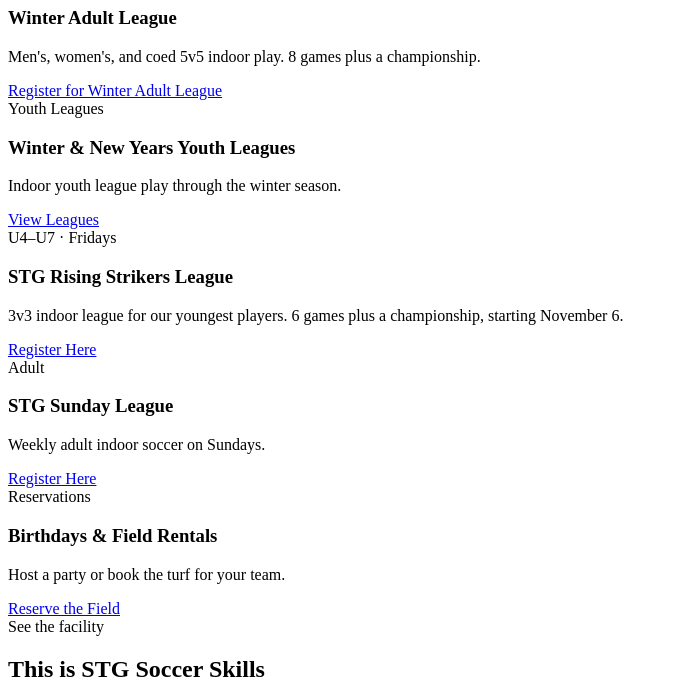
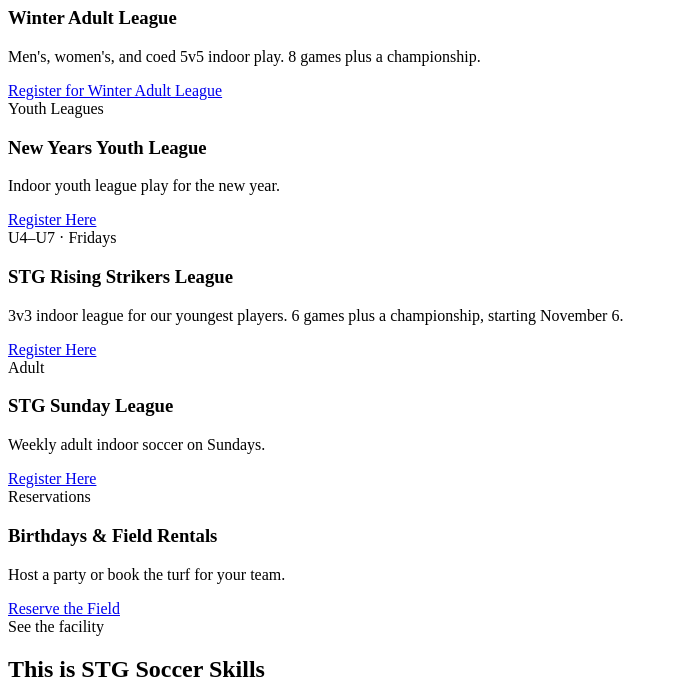
Before and after one commit to STG-Soccer-Skills/website, a plain HTML site: page src/pages/index.html in a window 1280 px wide. Shown: the part 1440-2139 px from the top of the page, without its empty margins (0-674 px from the left). Drawn offline with Linux system fonts and the light colour scheme.

Commit message:
Point the home leagues card at the New Years Youth League.
Winter Youth League registration is closed, so the Get on the field card now covers the New Years league only.

Co-authored-by: boaflow <boaflow@users.noreply.github.com>

```diff
--- a/src/pages/index.html
+++ b/src/pages/index.html
@@ -53,9 +53,9 @@
       </article>
       <article class="card">
         <div class="tag">Youth Leagues</div>
-        <h3>Winter &amp; New Years Youth Leagues</h3>
-        <p>Indoor youth league play through the winter season.</p>
-        <a class="btn btn-navy" href="/youth-leagues/">View Leagues</a>
+        <h3>New Years Youth League</h3>
+        <p>Indoor youth league play for the new year.</p>
+        <a class="btn btn-navy" href="/new-years-youth-league/">Register Here</a>
       </article>
       <article class="card">
         <div class="tag">U4–U7 · Fridays</div>
```
